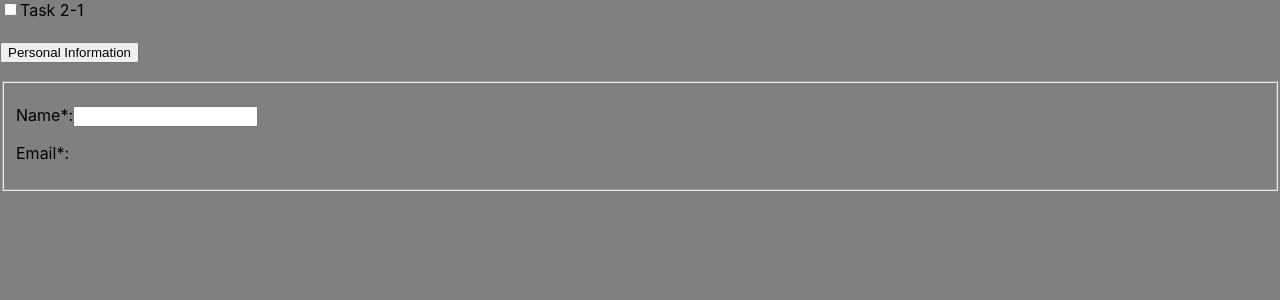
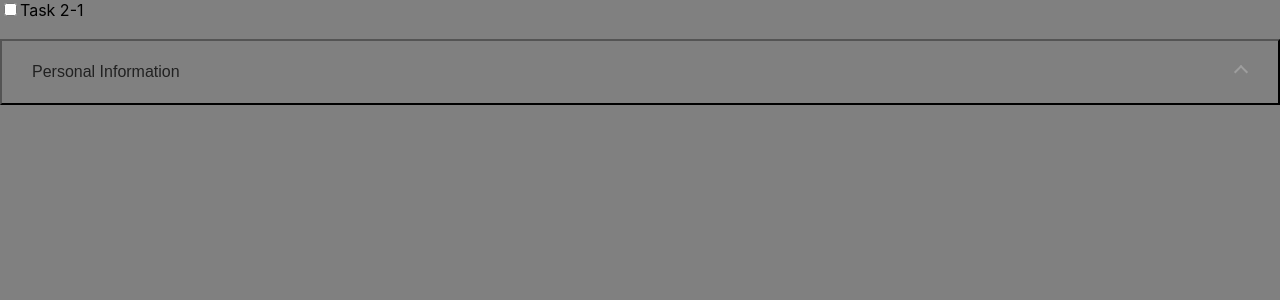
Before and after one commit to GersonEC/accordion-with-progress, a React (Create React App) app: page / in a window 1280 px wide. Shown: the top 300 px of the page. Built offline with nearby package versions, Linux system fonts and the light colour scheme.

Commit message:
Clean Accordion component

```diff
--- /dev/null
+++ b/src/components/Accordion/Accordion.css
@@ -0,0 +1,59 @@
+.Accordion.focus {
+  border-color: hsl(216, 94%, 73%);
+}
+
+.Accordion.focus h3 {
+  background-color: hsl(0, 0%, 97%);
+}
+
+.Accordion > * + * {
+  border-top: 1px solid hsl(0, 0%, 82%);
+}
+
+.Accordion-trigger {
+  background: none;
+  color: hsl(0, 0%, 13%);
+  display: block;
+  font-size: 1rem;
+  font-weight: normal;
+  margin: 0;
+  padding: 1em 1.5em;
+  position: relative;
+  text-align: left;
+  width: 100%;
+  outline: none;
+}
+
+.Accordion-title {
+  display: block;
+  pointer-events: none;
+  border: transparent 2px solid;
+  border-radius: 5px;
+  padding: 0.25em;
+  outline: none;
+}
+
+.Accordion-trigger:focus .Accordion-title {
+  border-color: hsl(216, 94%, 73%);
+}
+
+.Accordion-icon {
+  border: solid hsl(0, 0%, 62%);
+  border-width: 0 2px 2px 0;
+  height: 0.5rem;
+  pointer-events: none;
+  position: absolute;
+  right: 2em;
+  top: 50%;
+  transform: translateY(-60%) rotate(45deg);
+  width: 0.5rem;
+}
+
+.Accordion-trigger:focus .Accordion-icon,
+.Accordion-trigger:hover .Accordion-icon {
+  border-color: hsl(216, 94%, 73%);
+}
+
+.Accordion-trigger[aria-expanded="true"] .Accordion-icon {
+  transform: translateY(-50%) rotate(-135deg);
+}
--- a/src/components/Accordion/Accordion.tsx
+++ b/src/components/Accordion/Accordion.tsx
@@ -1,4 +1,8 @@
+import { useState } from "react";
+import "./Accordion.css";
+
 const Accordion: React.FC = () => {
+  const [toggle, setToggle] = useState<boolean>(false);
   return (
     <>
       <h3>
@@ -7,6 +11,7 @@ const Accordion: React.FC = () => {
           className="Accordion-trigger"
           aria-controls="sect1"
           id="accordion1id"
+          onClick={() => setToggle(!toggle)}
         >
           <span className="Accordion-title">
             Personal Information
@@ -14,6 +19,7 @@ const Accordion: React.FC = () => {
           </span>
         </button>
       </h3>
+      {toggle && (
         <div
           id="sect1"
           role="region"
@@ -45,6 +51,7 @@ const Accordion: React.FC = () => {
             </fieldset>
           </div>
         </div>
+      )}
     </>
   );
 };
```
Also changed, not shown: 1 other file (tests, documents, lock files or other folders). Lines whose indentation alone changed are shown as unchanged.
